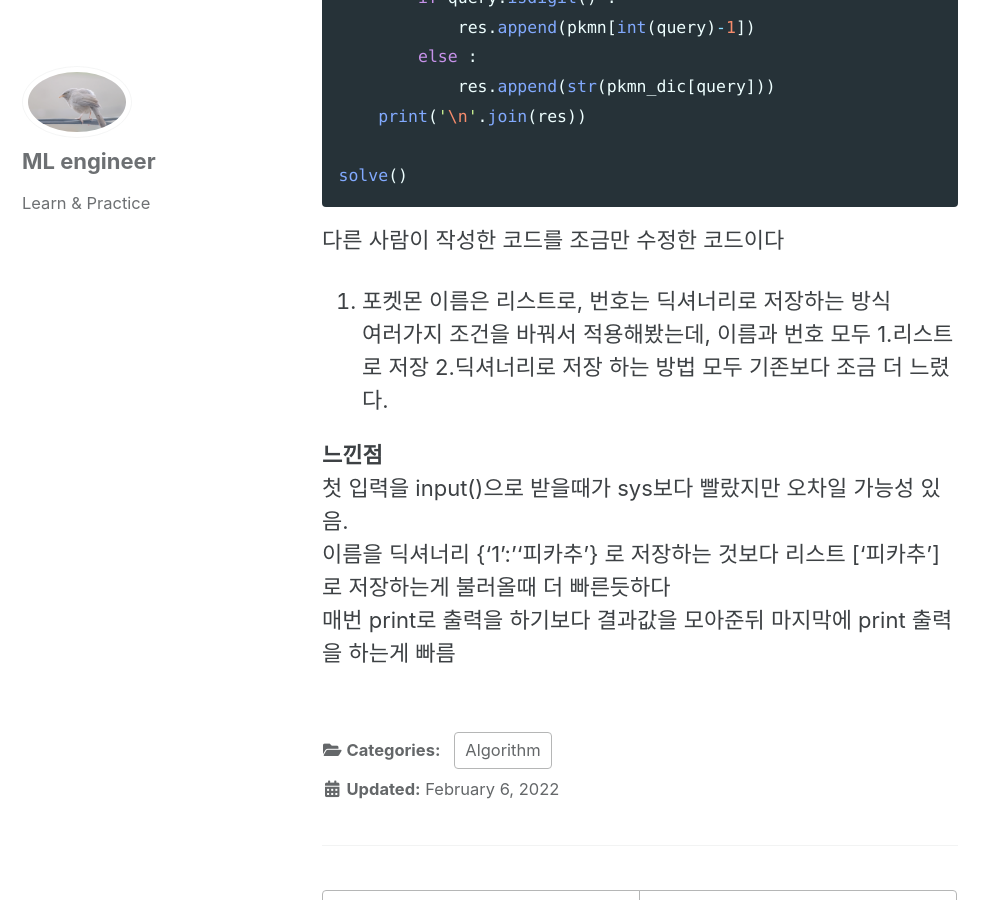
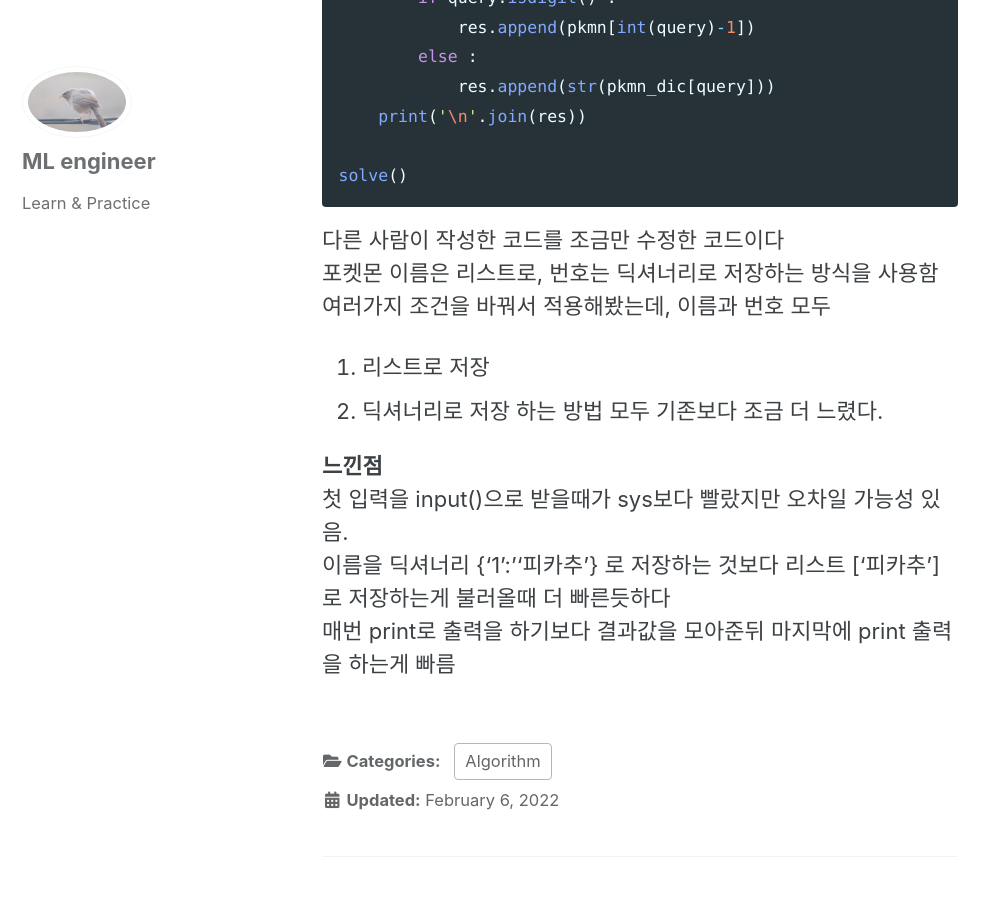
Before and after one commit to Donghee4/Donghee4.github.io, a Jekyll site: the page built from _posts/2022-02-06-34.md, in a window 1280 px wide and 900 px high, scrolled down 830 px. Shown: the whole window, without its empty margins (0-998 px from the left). Built offline with Jekyll 4.4.1, drawn with Linux system fonts in a browser that asks for light colours; cached includes are drawn as plain includes.

Commit message:
1620번 나는야 포켓몬 마스터 이다솜

````diff
--- a/_posts/2022-02-06-34.md
+++ b/_posts/2022-02-06-34.md
@@ -31,10 +31,10 @@ def solve():
 solve()
 ```
 다른 사람이 작성한 코드를 조금만 수정한 코드이다<br>
-1. 포켓몬 이름은 리스트로, 번호는 딕셔너리로 저장하는 방식<br>
+포켓몬 이름은 리스트로, 번호는 딕셔너리로 저장하는 방식을 사용함<br>
 여러가지 조건을 바꿔서 적용해봤는데, 이름과 번호 모두
-1.리스트로 저장
-2.딕셔너리로 저장
+1. 리스트로 저장
+2. 딕셔너리로 저장
 하는 방법 모두 기존보다 조금 더 느렸다.<br>
 
 **느낀점**<br>
````
